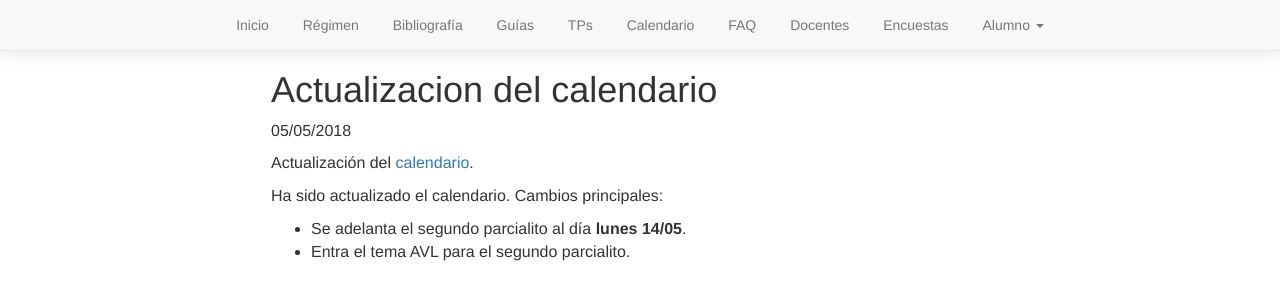
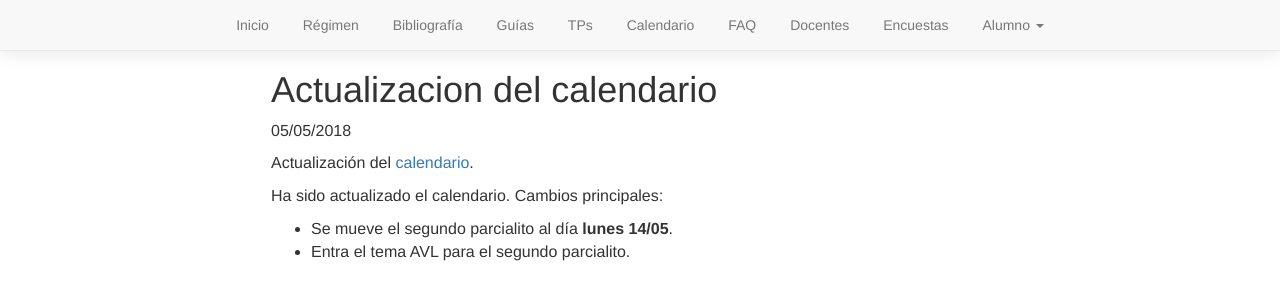
Before and after one commit to algoritmos-rw/algoritmos, a Jekyll site: the page built from _posts/2018-05-05-actualizacion-calendario.md, in a window 1280 px wide. Shown: the top 300 px of the page. Built offline with Jekyll 4.4.1, drawn with Linux system fonts in a browser that asks for light colours.

Commit message:
Update 2018-05-05-actualizacion-calendario.md

```diff
--- a/_posts/2018-05-05-actualizacion-calendario.md
+++ b/_posts/2018-05-05-actualizacion-calendario.md
@@ -8,5 +8,5 @@ Actualización del [calendario]({{ 'calendario' | relative_url }}).
 
 Ha sido actualizado el calendario. Cambios principales:
 
-- Se adelanta el segundo parcialito al día **lunes 14/05**.
+- Se mueve el segundo parcialito al día **lunes 14/05**.
 - Entra el tema AVL para el segundo parcialito.
```
